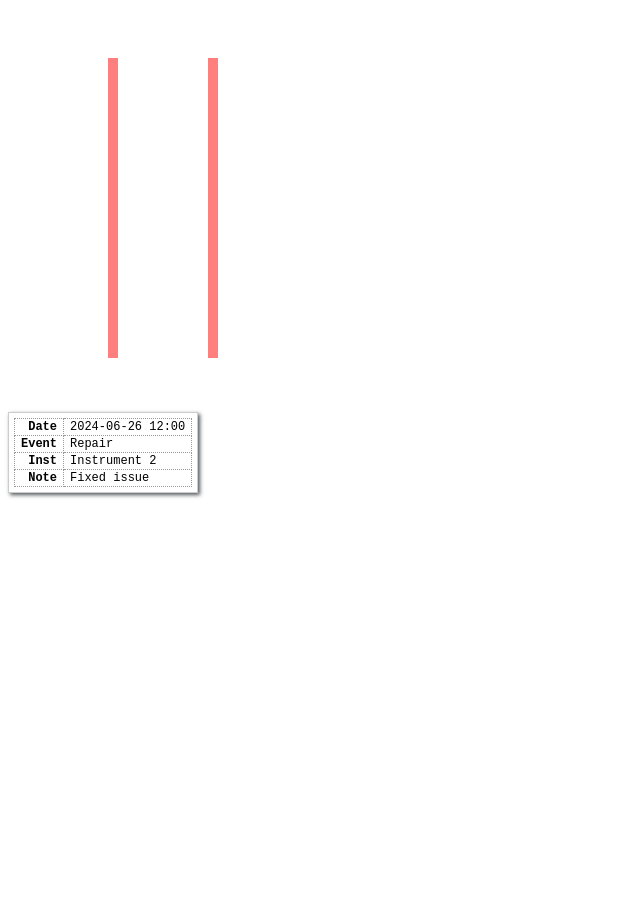
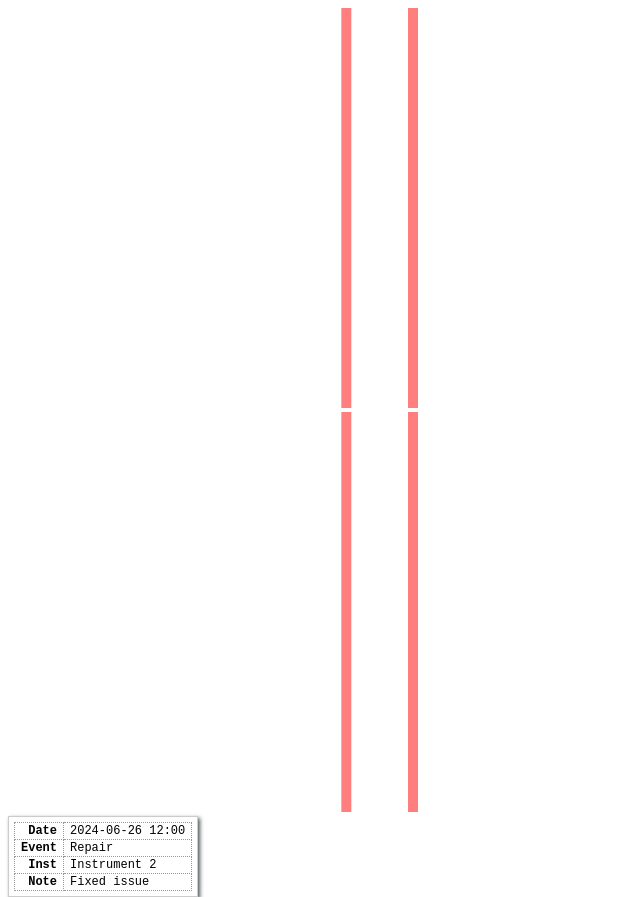
Before and after one commit to chorpler/jstest, a website: page index.html in a window 1280 px wide. Shown: the whole page, without its empty margins (0-640 px from the left). Before the commit the page ends 800 px from the top, so only its background shows below. Drawn offline with Linux system fonts and the light colour scheme.

Commit message:
Updates for multiple canvases

```diff
--- a/index.html
+++ b/index.html
@@ -47,7 +47,7 @@
   </style>
 </head>
 <body>
-  <canvas id="myCanvas" width="800" height="400"></canvas>
+  <div id="graphs"></div>
   <div id="tooltip"></div>
   <div id="tooltip2">
     <table class="tooltip-table"><tbody>
@@ -59,49 +59,90 @@
   </div>
 
   <script>
-    const canvas = document.getElementById('myCanvas');
-    const ctx = canvas.getContext('2d');
+    const graphsContainer = document.getElementById('graphs');
     const tooltip = document.getElementById('tooltip');
 
     // Example service event data
     const serviceEvents = [
-      { x: 100, y: 50, width: 10, height: 300, datetime: '2024-06-26 10:00', eventType: 'Maintenance', instrumentName: 'Instrument 1', comment: 'Routine check' },
-      { x: 200, y: 50, width: 10, height: 300, datetime: '2024-06-26 12:00', eventType: 'Repair', instrumentName: 'Instrument 2', comment: 'Fixed issue' }
+      { datetime: '2024-06-26T10:00:00', eventType: 'Maintenance', instrumentName: 'Instrument 1', comment: 'Routine check' },
+      { datetime: '2024-06-26T12:00:00', eventType: 'Repair', instrumentName: 'Instrument 2', comment: 'Fixed issue' }
     ];
 
-    // Draw the service event lines
-    function drawServiceEventLines() {
+    // Example graph data
+    const graphs = [
+      { id: 'graph1', startDate: new Date('2024-06-26T00:00:00'), endDate: new Date('2024-06-27T00:00:00') },
+      { id: 'graph2', startDate: new Date('2024-06-26T00:00:00'), endDate: new Date('2024-06-27T00:00:00') }
+    ];
+
+    function createGraphCanvas(graph) {
+      const canvas = document.createElement('canvas');
+      canvas.id = graph.id;
+      canvas.width = 800;
+      canvas.height = 400;
+      graphsContainer.appendChild(canvas);
+      return canvas;
+    }
+
+    function dateToX(date, startDate, endDate, canvasWidth) {
+      const totalTime = endDate - startDate;
+      const timeSinceStart = new Date(date) - startDate;
+      return (timeSinceStart / totalTime) * canvasWidth;
+    }
+
+    // // Example service event data
+    // const serviceEvents = [
+    //   { x: 100, y: 50, width: 10, height: 300, datetime: '2024-06-26 10:00', eventType: 'Maintenance', instrumentName: 'Instrument 1', comment: 'Routine check' },
+    //   { x: 200, y: 50, width: 10, height: 300, datetime: '2024-06-26 12:00', eventType: 'Repair', instrumentName: 'Instrument 2', comment: 'Fixed issue' }
+    // ];
+
+    // function createGraphCanvas(graph) {
+    //   const canvas = document.createElement('canvas');
+    //   canvas.id = graph.id;
+    //   canvas.width = 800;
+    //   canvas.height = 400;
+    //   graphsContainer.appendChild(canvas);
+    //   return canvas;
+    // }
+
+    // function dateToX(date, startDate, endDate, canvasWidth) {
+    //   const totalTime = endDate - startDate;
+    //   const timeSinceStart = new Date(date) - startDate;
+    //   return (timeSinceStart / totalTime) * canvasWidth;
+    // }
+
+    function drawServiceEventLines(ctx, canvas, startDate, endDate) {
+      const canvasWidth = canvas.width;
+      const canvasHeight = canvas.height;
+
       serviceEvents.forEach(event => {
+        const x = dateToX(event.datetime, startDate, endDate, canvasWidth);
         ctx.fillStyle = 'rgba(255, 0, 0, 0.5)';
-        ctx.fillRect(event.x, event.y, event.width, event.height);
+        ctx.fillRect(x, 0, 10, canvasHeight);
+        event.x = x;
       });
     }
 
-    // Check if mouse is over a service event line
-    function getServiceEventAt(x, y) {
-      return serviceEvents.find(event =>
-        x >= event.x && x <= event.x + event.width &&
-        y >= event.y && y <= event.y + event.height
-      );
+    function getServiceEventAt(x) {
+      return serviceEvents.find(event => x >= event.x && x <= event.x + 10);
     }
 
-    // Handle mouse move event
+    function addGraphMouseListeners(canvas, startDate, endDate) {
       canvas.addEventListener('mousemove', (e) => {
         const rect = canvas.getBoundingClientRect();
         const x = e.clientX - rect.left;
         const y = e.clientY - rect.top;
-      const evt = getServiceEventAt(x, y);
+        const evt = getServiceEventAt(x);
 
         if (evt) {
           tooltip.style.display = 'block';
           tooltip.style.left = `${e.clientX + 10}px`;
           tooltip.style.top = `${e.clientY + 10}px`;
-        tooltip.innerHTML = `
-          <strong>Date:</strong> ${evt.datetime}<br>
-          <strong>Event:</strong> ${evt.eventType}<br>
-          <strong>Instrument:</strong> ${evt.instrumentName}<br>
-          <strong>Comment:</strong> ${evt.comment}
-        `;
+          // tooltip.innerHTML = `
+          //   <strong>Date:</strong> ${new Date(evt.datetime).toLocaleString()}<br>
+          //   <strong>Event:</strong> ${evt.eventType}<br>
+          //   <strong>Instrument:</strong> ${evt.instrumentName}<br>
+          //   <strong>Comment:</strong> ${evt.comment}
+          // `;
           let tbl = `
             <table class="tooltip-table"><tbody>
               <tr><td class="hdr">Date</td><td class="data">${evt.datetime}</td></tr>
@@ -116,13 +157,57 @@
         }
       });
 
-    // Handle mouse out event
       canvas.addEventListener('mouseout', () => {
         tooltip.style.display = 'none';
       });
+    }
+
+    // Initialize graphs
+    graphs.forEach(graph => {
+      const canvas = createGraphCanvas(graph);
+      const ctx = canvas.getContext('2d');
+      drawServiceEventLines(ctx, canvas, graph.startDate, graph.endDate);
+      addGraphMouseListeners(canvas, graph.startDate, graph.endDate);
+    });
+
+    // Handle mouse move event
+    // canvas.addEventListener('mousemove', (e) => {
+    //   const rect = canvas.getBoundingClientRect();
+    //   const x = e.clientX - rect.left;
+    //   const y = e.clientY - rect.top;
+    //   const evt = getServiceEventAt(x, y);
+
+    //   if (evt) {
+    //     tooltip.style.display = 'block';
+    //     tooltip.style.left = `${e.clientX + 10}px`;
+    //     tooltip.style.top = `${e.clientY + 10}px`;
+    //     tooltip.innerHTML = `
+    //       <strong>Date:</strong> ${evt.datetime}<br>
+    //       <strong>Event:</strong> ${evt.eventType}<br>
+    //       <strong>Instrument:</strong> ${evt.instrumentName}<br>
+    //       <strong>Comment:</strong> ${evt.comment}
+    //     `;
+    //     let tbl = `
+    //     <table class="tooltip-table"><tbody>
+    //       <tr><td class="hdr">Date</td><td class="data">${evt.datetime}</td></tr>
+    //       <tr><td class="hdr">Event</td><td class="data">${evt.eventType}</td></tr>
+    //       <tr><td class="hdr">Inst</td><td class="data">${evt.instrumentName}</td></tr>
+    //       <tr><td class="hdr">Note</td><td class="data">${evt.comment}</td></tr>
+    //     </tbody></table>
+    //     `;
+    //     tooltip.innerHTML = tbl;
+    //   } else {
+    //     tooltip.style.display = 'none';
+    //   }
+    // });
+
+    // Handle mouse out event
+    // canvas.addEventListener('mouseout', () => {
+    //   tooltip.style.display = 'none';
+    // });
 
     // Initial draw
-    drawServiceEventLines();
+    // drawServiceEventLines();
   </script>
 </body>
 </html>
```
Lines whose indentation alone changed are shown as unchanged.
